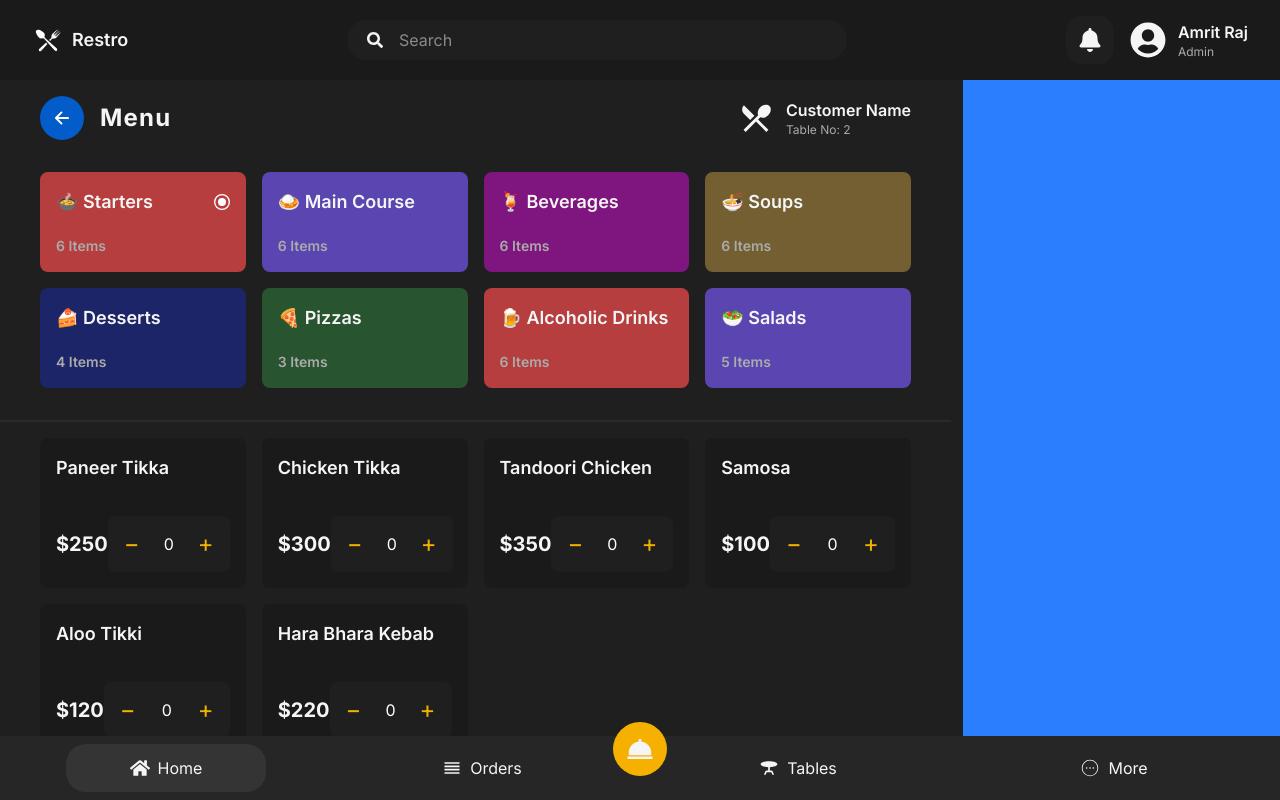
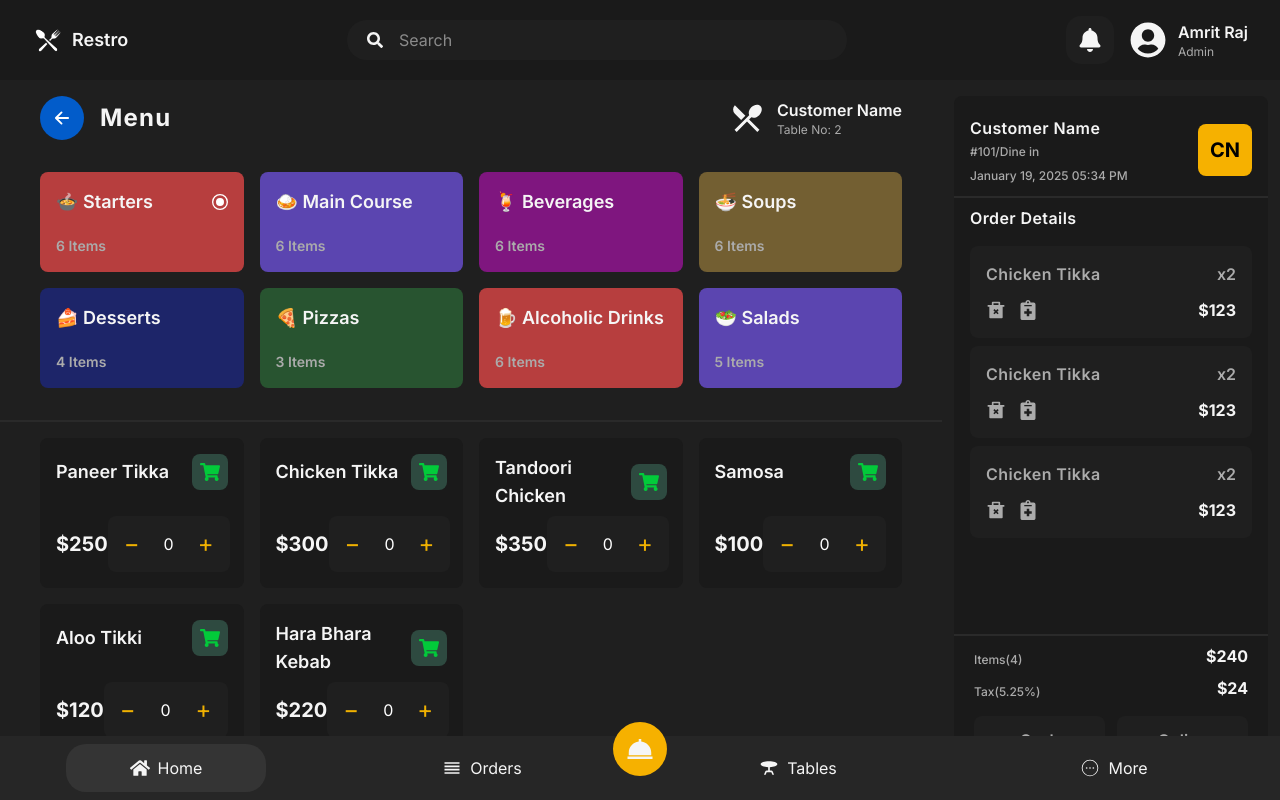
Before and after one commit to carloshtsca/restaurant-react, a React (Vite) app: page /menu in a window 1280 px wide. Built offline with nearby package versions, Linux system fonts and the light colour scheme.

Commit message:
Add Cart Component UI Design

```diff
--- /dev/null
+++ b/src/components/menu/Bill.jsx
@@ -0,0 +1,26 @@
+import React from 'react'
+
+const Bill = () => {
+    return (
+        <>
+            <div className='flex items-center justify-between px-5 mt-2'>
+                <p className='text-xs text-[#ababab] font-medium mt-2'>Items(4)</p>
+                <h1 className='text-[#f5f5f5] text-md font-bold'>$240</h1>
+            </div>
+            <div className='flex items-center justify-between px-5 mt-2'>
+                <p className='text-xs text-[#ababab] font-medium mt-2'>Tax(5.25%)</p>
+                <h1 className='text-[#f5f5f5] text-md font-bold'>$24</h1>
+            </div>
+            <div className='flex items-center gap-3 px-5 mt-4'>
+                <button className='bg-[#1f1f1f] px-4 py-3 w-full rounded-lg text-[#ababab] font-semibold'>Cash</button>
+                <button className='bg-[#1f1f1f] px-4 py-3 w-full rounded-lg text-[#ababab] font-semibold'>Online</button>
+            </div>
+            <div className='flex items-center gap-3 px-5 mt-4'>
+                <button className='bg-[#025cca] px-4 py-3 w-full rounded-lg text-[#ababab] font-semibold text-lg'>Print Receipt</button>
+                <button className='bg-[#f6b100] px-4 py-3 w-full rounded-lg text-[#1f1f1f] font-semibold text-lg'>Place Order</button>
+            </div>
+        </>
+    );
+};
+
+export default Bill;
--- /dev/null
+++ b/src/components/menu/CartInfo.jsx
@@ -0,0 +1,63 @@
+import React from 'react'
+import { RiDeleteBin2Fill } from 'react-icons/ri';
+import { FaNotesMedical } from 'react-icons/fa';
+
+const CartInfo = () => {
+    return (
+        <div className='px-4 py-2'>
+            <h1 className='text-[#f5f5f5] font-semibold tracking-wide'>Order Details</h1>
+
+            <div className='mt-4 overflow-y-scroll scrollbar-hide h-[380px]'>
+                <div className='bg-[#1f1f1f] rounded-lg px-4 py-4 mb-2'>
+                    <div className='flex items-center justify-between'>
+                        <h1 className='text-[#ababab] font-semibold tracking-wide text-md'>
+                            Chicken Tikka
+                        </h1>
+                        <p className='text-[#ababab] font-semibold'>x2</p>
+                    </div>
+                    <div className='flex items-center justify-between mt-3'>
+                        <div className='flex items-center gap-3'>
+                            <RiDeleteBin2Fill className='text-[#ababab] cursor-pointer' size={20} />
+                            <FaNotesMedical className='text-[#ababab] cursor-pointer' size={20} />
+                        </div>
+                        <p className='text-[#f5f5f5] text-md font-bold'>$123</p>
+                    </div>
+                </div>
+
+                <div className='bg-[#1f1f1f] rounded-lg px-4 py-4 mb-2'>
+                    <div className='flex items-center justify-between'>
+                        <h1 className='text-[#ababab] font-semibold tracking-wide text-md'>
+                            Chicken Tikka
+                        </h1>
+                        <p className='text-[#ababab] font-semibold'>x2</p>
+                    </div>
+                    <div className='flex items-center justify-between mt-3'>
+                        <div className='flex items-center gap-3'>
+                            <RiDeleteBin2Fill className='text-[#ababab] cursor-pointer' size={20} />
+                            <FaNotesMedical className='text-[#ababab] cursor-pointer' size={20} />
+                        </div>
+                        <p className='text-[#f5f5f5] text-md font-bold'>$123</p>
+                    </div>
+                </div>
+
+                <div className='bg-[#1f1f1f] rounded-lg px-4 py-4 mb-2'>
+                    <div className='flex items-center justify-between'>
+                        <h1 className='text-[#ababab] font-semibold tracking-wide text-md'>
+                            Chicken Tikka
+                        </h1>
+                        <p className='text-[#ababab] font-semibold'>x2</p>
+                    </div>
+                    <div className='flex items-center justify-between mt-3'>
+                        <div className='flex items-center gap-3'>
+                            <RiDeleteBin2Fill className='text-[#ababab] cursor-pointer' size={20} />
+                            <FaNotesMedical className='text-[#ababab] cursor-pointer' size={20} />
+                        </div>
+                        <p className='text-[#f5f5f5] text-md font-bold'>$123</p>
+                    </div>
+                </div>
+            </div>
+        </div>
+    );
+};
+
+export default CartInfo;
--- /dev/null
+++ b/src/components/menu/CustomerInfo.jsx
@@ -0,0 +1,16 @@
+import React from 'react'
+
+const CustomerInfo = ({}) => {
+    return (
+        <div className='flex items-center justify-between px-4 py-3'>
+            <div className='flex flex-col items-start'>
+                <h1 className='text-md text-[#f5f5f5] font-semibold tracking-wide'>Customer Name</h1>
+                <p className='text-xs text-[#ababab] font-medium mt-1'>#101/Dine in</p>
+                <p className='text-xs text-[#ababab] font-medium mt-2'>January 19, 2025 05:34 PM</p>
+            </div>
+            <button className='bg-[#f6b100] p-3 text-xl font-bold rounded-lg'>CN</button>
+        </div>
+    );
+};
+
+export default CustomerInfo;
--- a/src/components/menu/MenuContainer.jsx
+++ b/src/components/menu/MenuContainer.jsx
@@ -1,6 +1,7 @@
 import React, { useState } from 'react'
 import { menus } from '../../constants'
 import { GrRadialSelected } from 'react-icons/gr';
+import { FaShoppingCart } from 'react-icons/fa';
 
 const MenuContainer = () => {
     const [selected, setSelected] = useState(menus[0]);
@@ -53,7 +54,10 @@
                     selected?.items.map((menu) => {
                         return (
                             <div key={menu.id} className='flex flex-col items-start justify-between p-4 rounded-lg h-[150px] cursor-pointer hover:bg-[#2a2a2a] bg-[#1a1a1a]'>
-                                <h1 className='text-[#f5f5f5] text-lg font-semibold'>{menu.name}</h1>
+                                <div className='flex items-center justify-between w-full'>
+                                    <h1 className='text-[#f5f5f5] text-lg font-semibold'>{menu.name}</h1>
+                                    <button className='bg-[#2e4a40] text-[#02ca3a] p-2 rounded-lg'><FaShoppingCart size={20} /></button>
+                                </div>
                                 <div className='flex items-center justify-between w-full'>
                                     <p className='text-[#f5f5f5] text-xl font-bold'>${menu.price}</p>
                                     <div className='flex items-center justify-between bg-[#1f1f1f] px-4 py-3 rounded-lg gap-6 w-32'>
--- a/src/pages/Menu.jsx
+++ b/src/pages/Menu.jsx
@@ -3,6 +3,9 @@
 import BackButton from '../components/shared/BackButton';
 import { MdRestaurantMenu } from 'react-icons/md';
 import MenuContainer from '../components/menu/MenuContainer';
+import CustomerInfo from '../components/menu/CustomerInfo';
+import CartInfo from '../components/menu/CartInfo';
+import Bill from '../components/menu/Bill';
 
 const Menu = () => { // 5:36 - 21:24 (Part 6)
     return (
@@ -29,8 +32,15 @@
             </div>
 
             {/* Right Div */}
-            <div className='flex-[1] bg-blue-500'>
-
+            <div className='flex-[1] bg-[#1a1a1a] mt-4 mr-3 h-[780px] rounded-lg pt-2'>
+                {/* Customer Info */}
+                <CustomerInfo />
+                <hr className='border-[#2a2a2a] border-t-2' />
+                {/* Cart Items */}
+                <CartInfo />
+                <hr className='border-[#2a2a2a] border-t-2' />
+                {/* Bills */}
+                <Bill />
             </div>
 
             <BottomNav />
```
